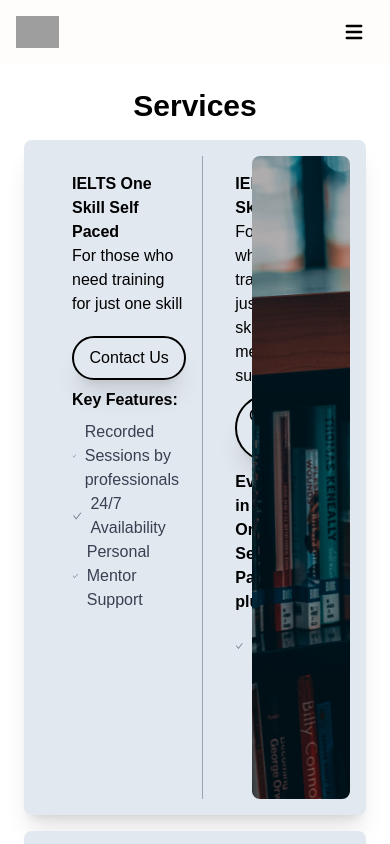
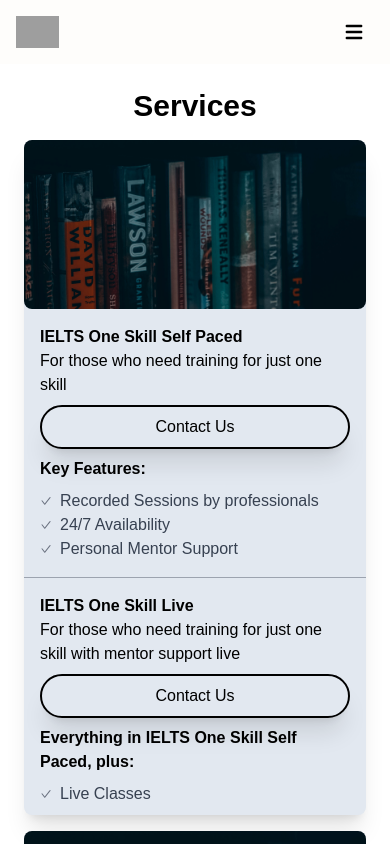
Before and after one commit to chirayu19091997/ieltsWizardz, a Next.js app: page /services in a window 390 px wide. Shown: the top 844 px of the page. Built offline with nearby package versions, Linux system fonts and the light colour scheme; grey boxes are pictures that could not be loaded; a web font is replaced by a local one.

Commit message:
Update webpage v2

```diff
--- a/src/app/blog/[blogId]/page.tsx
+++ b/src/app/blog/[blogId]/page.tsx
@@ -14,7 +14,7 @@ const Blog = () => {
         </h1>
         <div className="border w-full border-black" />
         <p>
-          A blog (a truncation of "weblog")[1] is an informational website
+          {`A blog (a truncation of "weblog")[1] is an informational website
           published on the World Wide Web consisting of discrete, often informal
           diary-style text entries (posts). Posts are typically displayed in
           reverse chronological order so that the most recent post appears
@@ -27,14 +27,18 @@ const Blog = () => {
           similar institutions account for an increasing quantity of blog
           traffic. The rise of Twitter and other "microblogging" systems helps
           integrate MABs and single-author blogs into the news media. Blog can
-          also be used as a verb, meaning to maintain or add content to a blog.
+          also be used as a verb, meaning to maintain or add content to a blog.`}
         </p>
       </div>
       <div className="flex flex-col h-[80vh] lg:w-[40%] w-full space-y-2">
         <h1 className="text-xl font-bold border-b pb-2">Recent Posts</h1>
         <div className="flex flex-col h-full w-full space-y-2">
           {Data.map((item, index) => (
-            <Link href={`/blog/${index}`} className="cursor-pointer">
+            <Link
+              key={`blog-${index}`}
+              href={`/blog/${index}`}
+              className="cursor-pointer"
+            >
               <BlogTile />
             </Link>
           ))}
--- a/src/app/blog/page.tsx
+++ b/src/app/blog/page.tsx
@@ -42,7 +42,11 @@ const BlogList = () => {
         </div>
         <div className="w-full h-full flex flex-col lg:flex-row lg:flex-wrap justify-between px-4">
           {displayBlogs.map((item: any, index: number) => (
-            <Link href={`/blog/${index}`} className="lg:w-[40%] cursor-pointer">
+            <Link
+              key={`dblogs-${index}`}
+              href={`/blog/${index}`}
+              className="lg:w-[40%] cursor-pointer"
+            >
               <BlogTile />
             </Link>
           ))}
--- a/src/app/services/components/ServiceItem.tsx
+++ b/src/app/services/components/ServiceItem.tsx
@@ -15,25 +15,25 @@ interface serviceProps {
 
 const ServiceItem = ({ services, isAlternate }: ServiceItemProps) => {
   return (
-    <div className="h-[80vh] w-full flex flex-col items-center bg-slate-200 rounded-lg p-4 shadow-xl">
     <div
       className={`flex ${
         isAlternate ? "flex-row-reverse" : "flex-row"
-        } w-full max-w-full h-full space-x-4 overflow-x-scroll noScroll overflow-y-hidden`}
+      } w-full max-md:flex-col h-[80vh] lg:space-x-4 lg:p-4 bg-slate-200 rounded-lg shadow-xl`}
     >
-        <div className="w-1/3">
+      <div className="w-1/3 max-md:w-full max-md:h-1/4">
         <img
           className="flex-shrink-0 object-cover rounded-lg w-full h-full"
           src="/book.jpg"
           alt=""
         />
       </div>
-        <div className="flex w-2/3 max-w-2/3 space-x-4 overflow-x-auto">
+      <div className="flex w-2/3 max-md:flex-col max-w-2/3 max-md:w-full max-md:max-w-full max-md:h-3/4 lg:space-x-4 overflow-auto noScroll">
         {services.map((service: any, serviceIndex: number) => (
           <div
+            key={`service-${serviceIndex}`}
             className={`flex flex-col justify-between space-y-2 w-full h-full ${
               serviceIndex < services.length - 1
-                  ? "border-r border-gray-400"
+                ? "lg:border-r border-gray-400 max-md:border-b"
                 : ""
             } p-4`}
           >
@@ -51,7 +51,10 @@ const ServiceItem = ({ services, isAlternate }: ServiceItemProps) => {
               <div className="w-full">
                 <h2 className="font-semibold py-2">{service.keyFeatures}:</h2>
                 {service.features.map((feature: any) => (
-                    <div className="flex w-full items-center space-x-2">
+                  <div
+                    key={feature}
+                    className="flex w-full items-center space-x-2"
+                  >
                     <AiOutlineCheck className="text-gray-500" size={12} />
                     <p className="text-gray-700">{feature}</p>
                   </div>
@@ -62,7 +65,6 @@ const ServiceItem = ({ services, isAlternate }: ServiceItemProps) => {
         ))}
       </div>
     </div>
-    </div>
   );
 };
 
--- a/src/app/services/page.tsx
+++ b/src/app/services/page.tsx
@@ -141,7 +141,11 @@ const Services = () => {
     <div className="flex flex-col space-y-4 p-6">
       <h1 className="font-bold text-3xl text-center">Services</h1>
       {serviceSections.map((item: any, index: number) => (
-        <ServiceItem services={item.data} isAlternate={index % 2 === 0} />
+        <ServiceItem
+          services={item.data}
+          isAlternate={index % 2 === 0}
+          key={`serviceSection-${index}`}
+        />
       ))}
     </div>
   );
--- a/src/components/Footer.tsx
+++ b/src/components/Footer.tsx
@@ -21,7 +21,7 @@ const Footer = () => {
 
             <ul className="flex items-center space-x-3 mt-9">
               {Socials.map((item) => (
-                <li>
+                <li key={`socials-${item.title}`}>
                   <Link
                     href={item.route}
                     target="_blank"
@@ -42,7 +42,7 @@ const Footer = () => {
 
             <ul className="mt-6 space-y-4">
               {HeaderOptions.slice(0, 3).map((item) => (
-                <li>
+                <li key={`Fnavigation-${item.title}`}>
                   <Link
                     href={item.route}
                     title=""
@@ -62,7 +62,7 @@ const Footer = () => {
 
             <ul className="mt-6 space-y-4">
               {HeaderOptions.slice(3).map((item) => (
-                <li>
+                <li key={`Fnavigation-${item.title}`}>
                   <Link
                     href={item.route}
                     title=""
--- a/src/components/Header.tsx
+++ b/src/components/Header.tsx
@@ -31,8 +31,9 @@ const Header = () => {
           </button>
 
           <div className="hidden lg:flex lg:items-center lg:justify-center lg:space-x-10">
-            {HeaderOptions.map((item, index) => (
+            {HeaderOptions.map((item) => (
               <Link
+                key={`Hnavigation-${item.title}`}
                 href={item.route}
                 title={item.title}
                 className="text-base text-black transition-all duration-200 hover:text-opacity-80"
@@ -76,7 +77,7 @@ const Header = () => {
           <div>
             <ul>
               {HeaderOptions.map((item) => (
-                <li className="mb-1" key={item.title}>
+                <li className="mb-1" key={`Hnavigation-${item.title}`}>
                   <Link
                     className="block p-4 text-sm font-semibold text-gray-400 hover:bg-indigo-50 hover:text-primaryColor rounded"
                     href={item.route}
```
Lines whose indentation alone changed are shown as unchanged.
